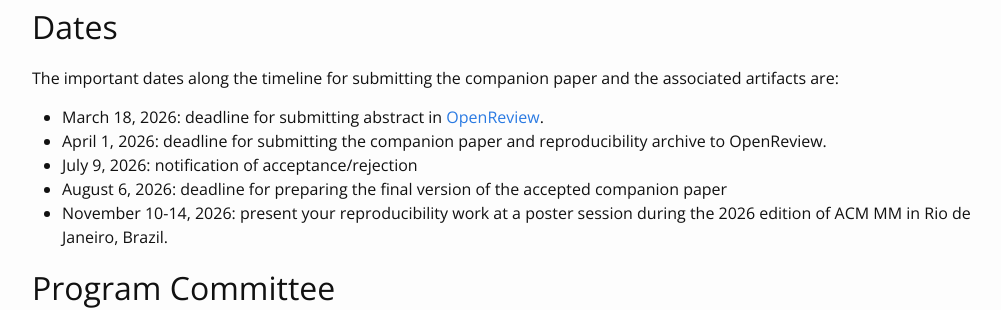
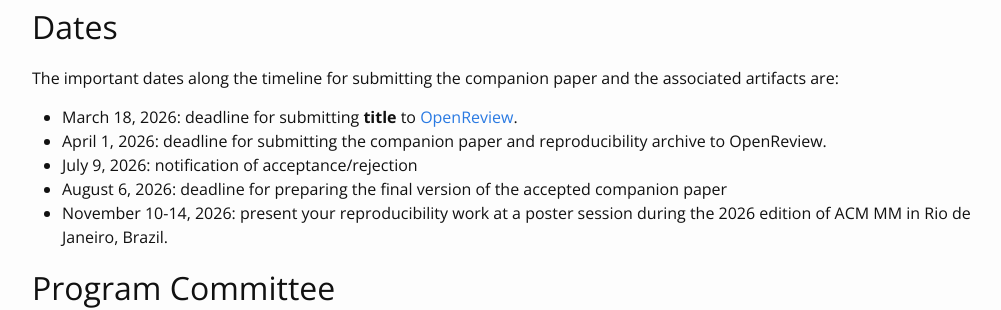
Before and after one commit to acmmm-reproducibility/website, a Jekyll site: the page built from z_cfp2026.md, in a window 1280 px wide and 900 px high, scrolled down 783 px. Shown: the part 154-464 px from the top of the window, without its empty margins (138-1139 px from the left). Built offline with Jekyll 4.4.1, drawn with Linux system fonts in a browser that asks for light colours.

Commit message:
Update z_cfp2026.md

```diff
--- a/z_cfp2026.md
+++ b/z_cfp2026.md
@@ -21,7 +21,7 @@ The page gives the instructions for submitting reproducibility companion papers
 ## Dates
 The important dates along the timeline for submitting the companion paper and the associated artifacts are:
 
-- March 18, 2026: deadline for submitting abstract in [OpenReview](https://openreview.net/group?id=acmmm.org/ACMMM/2025/Reproducibility_Track).
+- March 18, 2026: deadline for submitting __title__ to [OpenReview](https://openreview.net/group?id=acmmm.org/ACMMM/2026/Reproducibility_Track).
 - April 1, 2026: deadline for submitting the companion paper and reproducibility archive to OpenReview.
 - July 9, 2026: notification of acceptance/rejection
 - August 6, 2026: deadline for preparing the final version of the accepted companion paper
```
